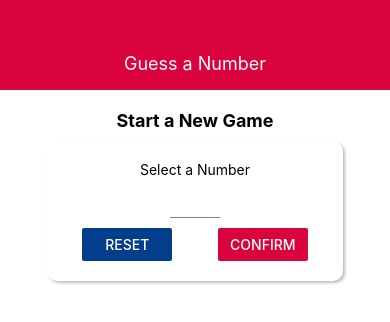
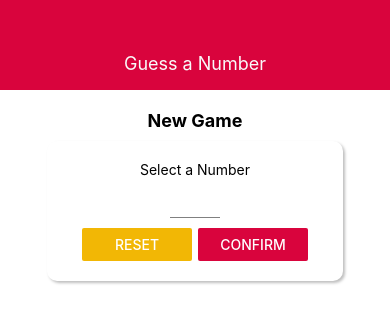
Before and after one commit to danieltov/rn-guessing-game, a React Native app: screen / in a window 390 px wide. Shown: the top 322 px of the page. Built offline with nearby package versions, Linux system fonts and the light colour scheme.

Commit message:
Style changes

```diff
--- a/components/NumberContainer.js
+++ b/components/NumberContainer.js
@@ -18,7 +18,7 @@ const styles = StyleSheet.create({
     borderWidth: 3,
     marginVertical: 10,
     padding: 10,
-    width: '80%'
+    width: 75
   },
   number: {
     fontSize: 22,
--- a/screens/StartGameScreen.js
+++ b/screens/StartGameScreen.js
@@ -40,24 +40,9 @@ const StartGameScreen = props => {
     setConfirmed(true)
   }
 
-  let confirmedOutput
+  const startGameHandler = () => {}
 
-  if (confirmed) {
-    confirmedOutput = (
-      <Card style={{ ...styles.inputContainer, ...styles.confirmBox }}>
-        <Text>You chose:</Text>
-        <NumberContainer>{selectedNum}</NumberContainer>
-      </Card>
-    )
-  }
-
-  return (
-    <TouchableWithoutFeedback
-      onPress={() => {
-        Keyboard.dismiss()
-      }}>
-      <View style={styles.screen}>
-        <Text style={styles.title}>Start a New Game</Text>
+  const NewGameInput = (
     <Card style={styles.inputContainer}>
       <Text>Select a Number</Text>
       <Input
@@ -72,7 +57,7 @@ const StartGameScreen = props => {
         <View style={styles.button}>
           <Button
             title='Reset'
-                color={Colors.secondary}
+            color={Colors.warning}
             onPress={resetInputHandler}
           />
         </View>
@@ -85,7 +70,39 @@ const StartGameScreen = props => {
         </View>
       </View>
     </Card>
-        {confirmedOutput}
+  )
+
+  const ConfirmOutput = (
+    <Card style={{ ...styles.inputContainer, ...styles.confirmBox }}>
+      <Text style={styles.confirmBoxText}>You chose:</Text>
+      <NumberContainer>{selectedNum}</NumberContainer>
+      <View style={styles.buttonContainer}>
+        <View style={styles.button}>
+          <Button
+            title='Go Back'
+            color={Colors.warning}
+            onPress={resetInputHandler}
+          />
+        </View>
+        <View style={styles.button}>
+          <Button
+            title='Start Game'
+            color={Colors.primary}
+            onPress={startGameHandler}
+          />
+        </View>
+      </View>
+    </Card>
+  )
+
+  return (
+    <TouchableWithoutFeedback
+      onPress={() => {
+        Keyboard.dismiss()
+      }}>
+      <View style={styles.screen}>
+        <Text style={styles.title}>New Game</Text>
+        {confirmed ? ConfirmOutput : NewGameInput}
       </View>
     </TouchableWithoutFeedback>
   )
@@ -107,10 +124,6 @@ const styles = StyleSheet.create({
     maxWidth: '80%',
     alignItems: 'center'
   },
-  confirmBox: {
-    backgroundColor: Colors.info,
-    marginVertical: 10
-  },
   buttonContainer: {
     flexDirection: 'row',
     width: '100%',
@@ -118,11 +131,18 @@ const styles = StyleSheet.create({
     paddingHorizontal: 15
   },
   button: {
-    width: '40%'
+    width: 110
   },
   input: {
     width: 50,
     textAlign: 'center'
+  },
+  confirmBox: {
+    backgroundColor: Colors.secondary,
+    marginVertical: 10
+  },
+  confirmBoxText: {
+    color: Colors.light
   }
 })
 
```
Lines whose indentation alone changed are shown as unchanged.
